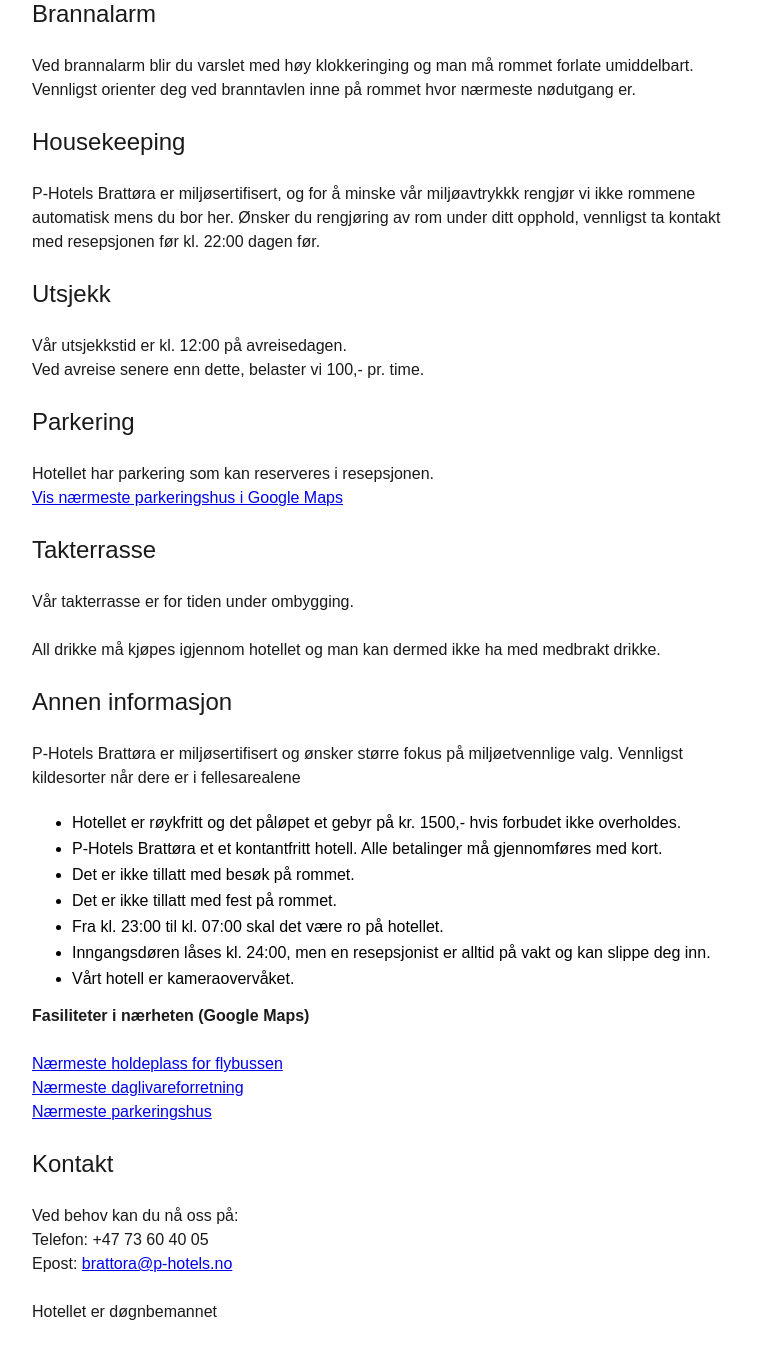
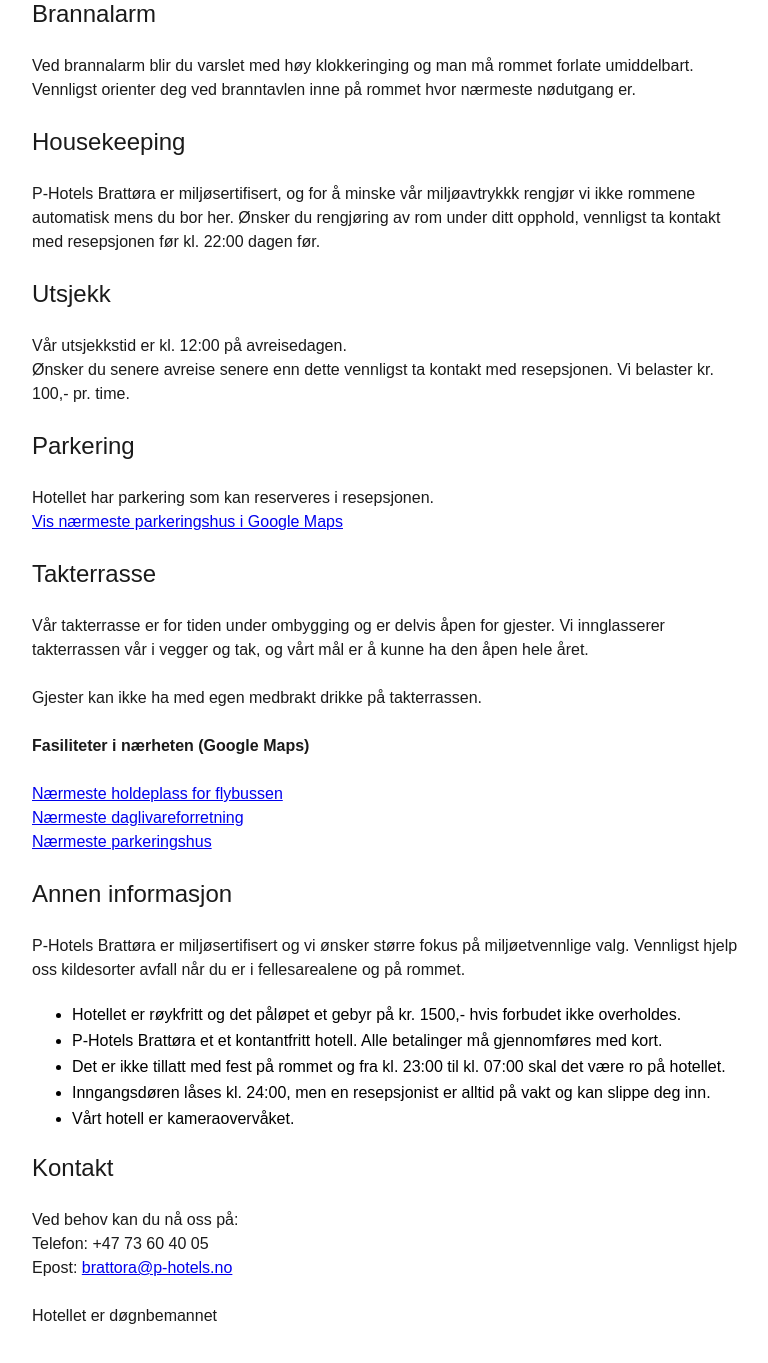
Before and after one commit to photels/photels.github.io, a Jekyll site: the page built from info-norwegian.md, in a window 1280 px wide and 1400 px high, scrolled down 869 px. Shown: the top 1363 px of the window, without its empty margins (16-784 px from the left). Built offline with Jekyll 4.4.1, drawn with Linux system fonts in a browser that asks for light colours.

Commit message:
Update info-norwegian.md

```diff
--- a/info-norwegian.md
+++ b/info-norwegian.md
@@ -42,33 +42,32 @@ P-Hotels Brattøra er miljøsertifisert, og for å minske vår miljøavtrykkk re
 
 ## Utsjekk
 Vår utsjekkstid er kl. 12:00 på avreisedagen.
-Ved avreise senere enn dette, belaster vi 100,- pr. time.
+Ønsker du senere avreise senere enn dette vennligst ta kontakt med resepsjonen. Vi belaster kr. 100,- pr. time.
 
 ## Parkering
 Hotellet har parkering som kan reserveres i resepsjonen.
 [Vis nærmeste parkeringshus i Google Maps](https://goo.gl/maps/7Zoa8xpc1VuATjaL8)
 
 ## Takterrasse
-Vår takterrasse er for tiden under ombygging.
+Vår takterrasse er for tiden under ombygging og er delvis åpen for gjester.
+Vi innglasserer takterrassen vår i vegger og tak, og vårt mål er å kunne ha den åpen hele året.
 
-All drikke må kjøpes igjennom hotellet og man kan dermed ikke ha med medbrakt drikke.
-
-## Annen informasjon
-P-Hotels Brattøra er miljøsertifisert og ønsker større fokus på miljøetvennlige valg.
-Vennligst kildesorter når dere er i fellesarealene
-
-- Hotellet er røykfritt og det påløpet et gebyr på kr. 1500,- hvis forbudet ikke overholdes.
-- P-Hotels Brattøra et et kontantfritt hotell. Alle betalinger må gjennomføres med kort.
-- Det er ikke tillatt med besøk på rommet.
-- Det er ikke tillatt med fest på rommet.
-- Fra kl. 23:00 til kl. 07:00 skal det være ro på hotellet.
-- Inngangsdøren låses kl. 24:00, men en resepsjonist er alltid på vakt og kan slippe deg inn.
-- Vårt hotell er kameraovervåket.
+Gjester kan ikke ha med egen medbrakt drikke på takterrassen.
 
 ### Fasiliteter i nærheten (Google Maps)
 [Nærmeste holdeplass for flybussen](https://goo.gl/maps/7Zoa8xpc1VuATjaL8)
 [Nærmeste daglivareforretning](https://goo.gl/maps/7Zoa8xpc1VuATjaL8)
 [Nærmeste parkeringshus](https://goo.gl/maps/7Zoa8xpc1VuATjaL8)
+
+## Annen informasjon
+P-Hotels Brattøra er miljøsertifisert og vi ønsker større fokus på miljøetvennlige valg.
+Vennligst hjelp oss kildesorter avfall når du er i fellesarealene og på rommet.
+
+- Hotellet er røykfritt og det påløpet et gebyr på kr. 1500,- hvis forbudet ikke overholdes.
+- P-Hotels Brattøra et et kontantfritt hotell. Alle betalinger må gjennomføres med kort.
+- Det er ikke tillatt med fest på rommet og fra kl. 23:00 til kl. 07:00 skal det være ro på hotellet.
+- Inngangsdøren låses kl. 24:00, men en resepsjonist er alltid på vakt og kan slippe deg inn.
+- Vårt hotell er kameraovervåket.
 
 ## Kontakt
 
```
